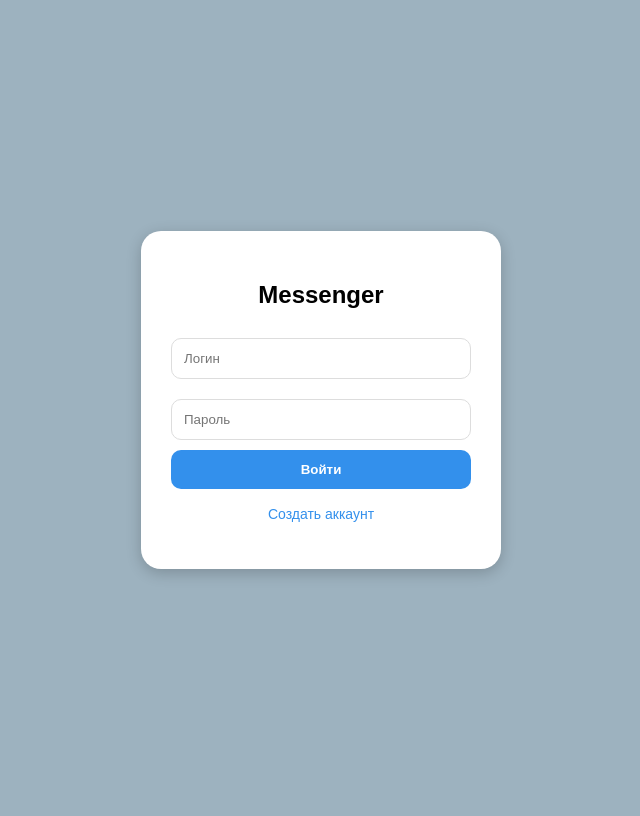
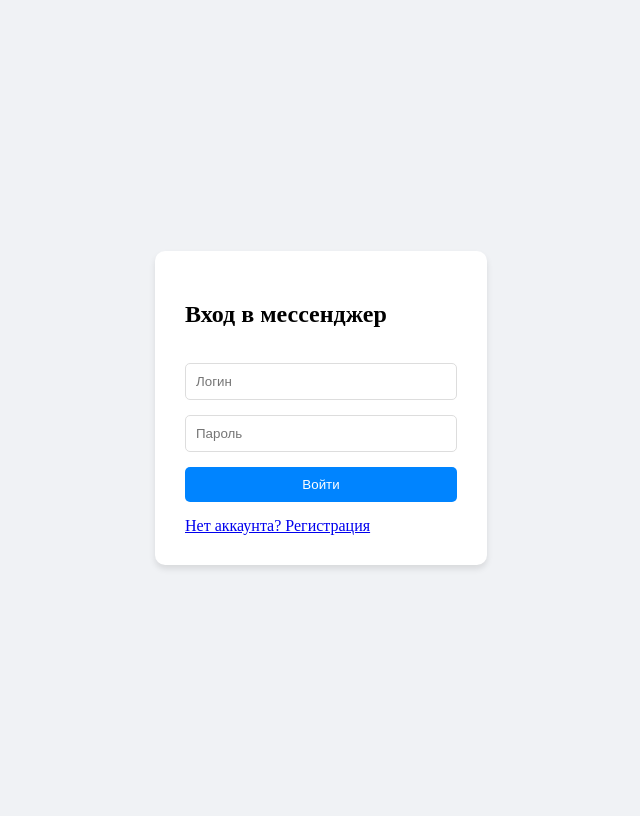
Before and after one commit to Ovierce/firstmessanger, a Flask app: page /login in a window 1280 px wide. Shown: the whole page, without its empty margins (319-959 px from the left). Before the commit the page ends 576 px from the top, so only its background shows below. Run offline with Flask 3, Linux system fonts and the light colour scheme.

Commit message:
Revamp login.html with improved styling and structure
Updated login page with new design and layout.

```diff
--- a/templates/login.html
+++ b/templates/login.html
@@ -1,25 +1,21 @@
 <!DOCTYPE html>
 <html>
 <head>
-    <meta name="viewport" content="width=device-width, initial-scale=1">
+    <title>Вход</title>
     <style>
-        body { font-family: sans-serif; background: #9db2bf; display: flex; justify-content: center; align-items: center; height: 100vh; margin: 0; }
-        .card { background: white; padding: 30px; border-radius: 20px; box-shadow: 0 4px 15px rgba(0,0,0,0.2); text-align: center; width: 300px; }
-        input { width: 100%; padding: 12px; margin: 10px 0; border: 1px solid #ddd; border-radius: 10px; box-sizing: border-box; }
-        button { width: 100%; padding: 12px; background: #3390ec; color: white; border: none; border-radius: 10px; cursor: pointer; font-weight: bold; }
-        a { color: #3390ec; text-decoration: none; font-size: 14px; }
+        body { display: flex; justify-content: center; align-items: center; height: 100vh; background: #f0f2f5; }
+        form { background: white; padding: 30px; border-radius: 10px; box-shadow: 0 4px 6px rgba(0,0,0,0.1); display: flex; flex-direction: column; gap: 15px; }
+        input { padding: 10px; width: 250px; border: 1px solid #ddd; border-radius: 5px; }
+        button { padding: 10px; background: #0084ff; color: white; border: none; border-radius: 5px; cursor: pointer; }
     </style>
 </head>
 <body>
-    <div class="card">
-        <h2>Messenger</h2>
-        {% with m = get_flashed_messages() %}{% if m %}<p style="color:red">{{m[0]}}</p>{% endif %}{% endwith %}
-        <form method="POST">
-            <input type="text" name="username" placeholder="Логин" required>
-            <input type="password" name="password" placeholder="Пароль" required>
-            <button type="submit">Войти</button>
-        </form>
-        <p><a href="/register">Создать аккаунт</a></p>
-    </div>
+    <form method="POST">
+        <h2>Вход в мессенджер</h2>
+        <input type="text" name="username" placeholder="Логин" required>
+        <input type="password" name="password" placeholder="Пароль" required>
+        <button type="submit">Войти</button>
+        <a href="/register">Нет аккаунта? Регистрация</a>
+    </form>
 </body>
 </html>
```
